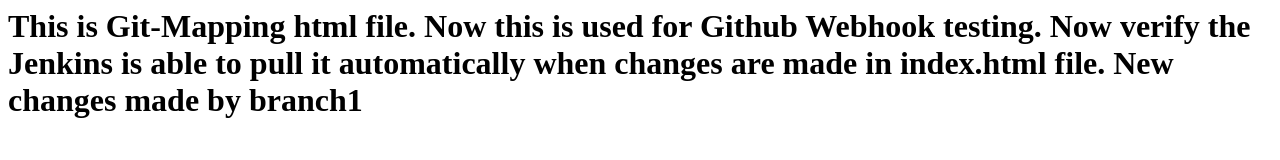
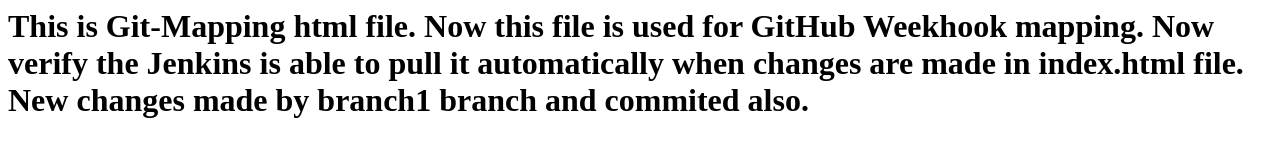
Before and after one commit to Shubham1897/Luffy-Git-Mapping, a plain HTML site: page index.html in a window 1280 px wide. Drawn offline with Linux system fonts and the light colour scheme.

Commit message:
Day7 work

```diff
--- a/index.html
+++ b/index.html
@@ -1,6 +1,6 @@
 <h1>
 	This is Git-Mapping html file.
-	Now this is used for Github Webhook testing.
+	Now this file is used for GitHub Weekhook mapping.
 	Now verify the Jenkins is able to pull it automatically when changes are made in index.html file.
-	New changes made by branch1
+	New changes made by branch1 branch and commited also.
 </h1>
```
